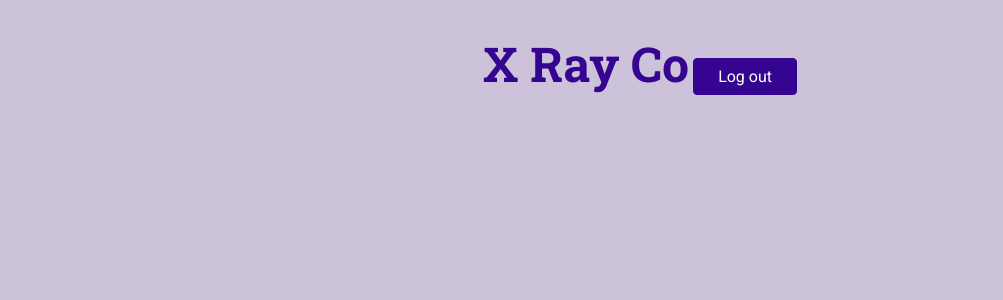
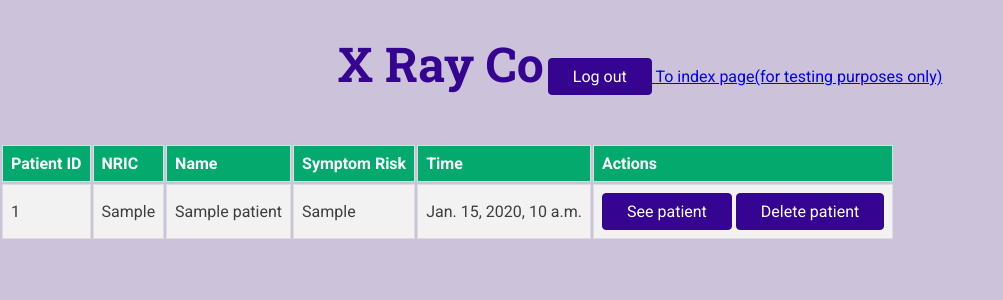
Before and after one commit to tanshihuai/X-Ray-Co, a Django app: page /DoctorHomepage/ in a window 1280 px wide. Shown: the top 300 px of the page, without its empty margins (0-1003 px from the left). Run offline with Django 4.2, Linux system fonts and the light colour scheme; tables that the repository leaves empty hold one stand-in row (values such as "Sample post").

Commit message:
doctor homepage done

```diff
--- a/website/admin.py
+++ b/website/admin.py
@@ -5,7 +5,7 @@ from .models import Patient, Role, Employee, Diagnosis, CaseReport, DoctorQueue,
 
 
 class EmployeeAdmin(admin.ModelAdmin):
-    list_display = ('E_Name', 'E_Phone', 'E_Email', 'E_RoleName')
+    list_display = ('id', 'E_Name', 'E_Phone', 'E_Email', 'E_RoleName')
 
 class PatientAdmin(admin.ModelAdmin):
     list_display = ('P_Name', 'P_NRIC', 'P_Phone', 'P_Email')
--- a/website/models.py
+++ b/website/models.py
@@ -57,8 +57,6 @@ class CaseReport(models.Model):
 
 class DoctorQueue(models.Model):
     DQ_EmployeeID = models.ForeignKey(Employee, on_delete=models.CASCADE)
-    #inherits Patients's ID from class CaseReport which inherits from class Patient,
-    # not sure if errors will occur, if they occur just inherit from patient directly
     DQ_PatientID = models.OneToOneField(CaseReport, on_delete=models.CASCADE)
     DQ_DateTime = models.DateTimeField(auto_now=True)
     DQ_SymptomRisk = models.CharField(max_length=30)
--- a/website/templates/website/DoctorHomepage.html
+++ b/website/templates/website/DoctorHomepage.html
@@ -3,3 +3,30 @@
 {% block title %}
     DoctorHomepage
 {% endblock %}
+
+{% block body %}
+    <table class="content-table">
+        <tr>
+            <th>Patient ID</th>
+            <th>NRIC</th>
+            <th>Name</th>
+            <th>Symptom Risk</th>
+            <th>Time</th>
+            <th>Actions</th>
+        </tr>
+        {% for i in all_patients %}
+            <tr>
+                <td>{{i.DQ_PatientID.CR_PatientID.id}}</td>
+                <td>{{i.DQ_PatientID.CR_PatientID.P_NRIC}}</td>
+                <td>{{i.DQ_PatientID.CR_PatientID.P_Name}}</td>
+                <td>{{i.DQ_SymptomRisk}}</td>
+                <td>{{i.DQ_DateTime}}</td>
+                <td>
+                    <a href=""><button>See patient</button></a>
+                    <a href= "/delete_dq_entry/{{ i.DQ_PatientID.CR_PatientID.id }}"><button>Delete patient</button></a>
+                </td>
+            </tr>
+        {% endfor %}
+    </table>
+
+{% endblock %}
--- a/website/templates/website/base/base.html
+++ b/website/templates/website/base/base.html
@@ -45,6 +45,7 @@
             <a href="/Homepage">
                 <button type="button" class="logout">Log out</button>
             </a>
+            <a href="/index/">To index page(for testing purposes only)</a>
         </nav>
         <h1>{% block main_heading %}{% endblock %}</h1>
         <p>{% block header_content %}{% endblock %}</p>
--- a/website/templates/website/index.html
+++ b/website/templates/website/index.html
@@ -20,7 +20,7 @@
         <br>
     <a href="/ChangePassword/">  ChangePassword  </a>
         <br>
-    <a href="/AdminHomepage/">  AdminHomepage  </a>
+    <a href="/admin/">  AdminHomepage  </a>
         <br>
 
 
--- a/website/urls.py
+++ b/website/urls.py
@@ -20,4 +20,8 @@ urlpatterns = [
 
     path('XRayStaffHomepage/', views.XRayStaffHomepage),
     path('XRayStaffXrayPage/', views.XRayStaffXrayPage),
+
+    ############################################################################################
+
+    path('delete_dq_entry/<id>', views.delete_dq_entry)
 ]
--- a/website/views.py
+++ b/website/views.py
@@ -1,5 +1,5 @@
 from django.shortcuts import render, redirect
-from .models import Diagnosis, Patient, CaseReport
+from .models import Diagnosis, Employee, Patient, CaseReport, DoctorQueue
 from .forms import PatientForm, CaseReportForm
 
 # Create your views here.
@@ -28,15 +28,21 @@ def AdminHomepage(request):
 
 
 def NurseHomepage(request):
-
     if request.method =="GET":
         patientform = PatientForm()
     else:
         patientform = PatientForm(request.POST)
         if patientform.is_valid():
+
+            # for case report auto redirect
+            request.session['nric'] = patientform.cleaned_data['P_NRIC']
+
+            # for patient table
             patient = patientform.save()
-            nric = patientform.cleaned_data['P_NRIC']
-            request.session['nric'] = nric
+
+
+
+
             return redirect(f'/NurseCaseReport/')
 
     all_patients = Patient.objects.all()
@@ -57,7 +63,6 @@ def NurseViewPatientDiagnosis(request, diagnosis_id):
 
 
 def NurseCaseReport(request):
-
     nric = request.session['nric']
     patient = Patient.objects.get(P_NRIC=nric)
 
@@ -70,10 +75,21 @@ def NurseCaseReport(request):
         patient_fk = CaseReport(CR_PatientID=patient)
         questionnaire = CaseReportForm(request.POST, instance= patient_fk)
         casereport = questionnaire.save()
+
+        # for doctor's queue
+        dq = DoctorQueue()
+        dr_obj = Employee.objects.get(id=5) #hardcoded, change this later
+        dq.DQ_EmployeeID = dr_obj
+        dq.DQ_PatientID = casereport
+        dq.DQ_SymptomRisk = "to be done"
+        dq.save()
+
         return redirect(f'/NurseHomepage/')
 
 def DoctorHomepage(request):
-    return render(request, 'website/DoctorHomepage.html')
+    all_patients = DoctorQueue.objects.all()
+    context = {'all_patients': all_patients}
+    return render(request, 'website/DoctorHomepage.html', context)
 
 def DoctorSeePatient(request):
     return render(request, 'website/DoctorSeePatient.html')
@@ -93,3 +109,10 @@ def XRayStaffXrayPage(request):
 
 
 ########################################################################################################
+
+
+def delete_dq_entry(request, id):
+    dq_obj = DoctorQueue.objects.get(DQ_PatientID__CR_PatientID__id=id)
+    print(dq_obj)
+    dq_obj.delete()
+    return redirect('/DoctorHomepage/')
```
Also changed, not shown: db.sqlite3.
